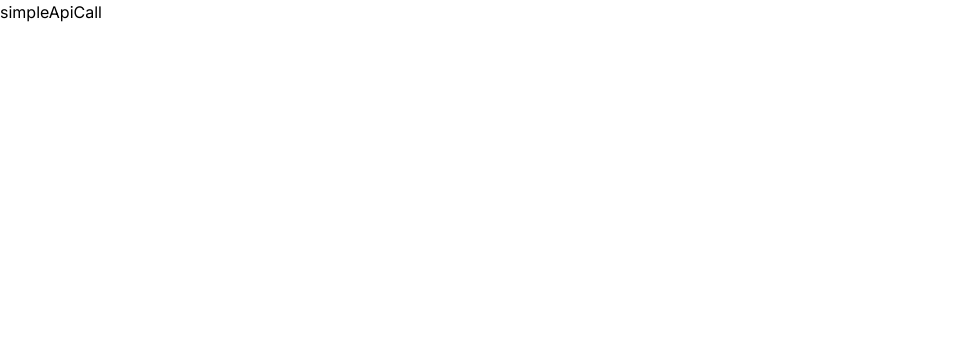
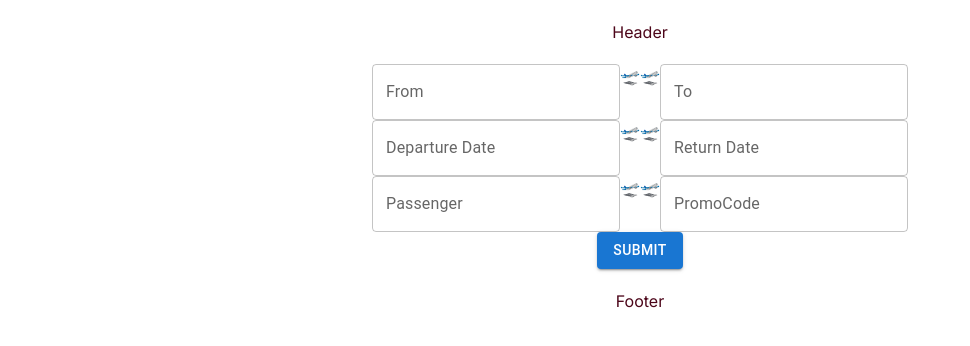
Before and after one commit to Viveksingh99/api-call, a Next.js app: page / in a window 1280 px wide. Shown: the top 346 px of the page, without its empty margins (0-970 px from the left). Built offline with nearby package versions, Linux system fonts and the light colour scheme; no server answers.

Commit message:
same changes

```diff
--- a/redux/slices/searchSlice.ts
+++ b/redux/slices/searchSlice.ts
@@ -1,6 +1,6 @@
-import { createSlice, createAsyncThunk } from "@reduxjs/toolkit";
-import axios from "axios";
-import { RootState } from "../store";
+import { createSlice, createAsyncThunk, PayloadAction } from '@reduxjs/toolkit';
+import axios from 'axios';
+import { RootState } from '../store';
 
 interface SearchState {
   searchResult: any;
@@ -14,57 +14,29 @@ const initialState: SearchState = {
   error: null,
 };
 
+// Define the type for the search parameters
+interface SearchParams {
+  ipAddress: string;
+  currencyCode: string;
+  searchCriteria: any;
+  qsParams: any[];
+  languageCode: string;
+  paxInfoId: number;
+  reservationType: number;
+  userAgent: string;
+  sid: string;
+  browserInfo: any;
+}
+
 export const searchFlights = createAsyncThunk(
-  "search/searchFlights",
-  async (_, { getState, rejectWithValue }) => {
+  'search/searchFlights',
+  async (searchParams: SearchParams, { getState, rejectWithValue }) => {
     const state = getState() as RootState;
     const token = state.auth.token;
 
     const requestBody = {
-      // token: null,
-      ipAddress: "103.248.173.61",
-      // currencyCode: "EUR",
-      searchCriteria: {
-        paxInfo: [
-          {
-            paxType: 1,
-            paxKey: "Adult1",
-          },
-        ],
-        journeyInfo: {
-          journeyType: 2,
-          routeInfo: [
-            { depCity: "EVN",
-               arrCity: "BRU",
-               travelDate: "2024-07-15"
-              },
-
-            { depCity: "BRU",
-               arrCity: "EVN",
-               travelDate: "2024-08-29"
-              },
-          ],
-        },
-        promoCode: "",
-      },
-      // qsParams: [
-      //   {
-      //     key: "clickId",
-      //     value: "your-value",
-      //   },
-      // ],
-      // languageCode: "en-GB",
-      // paxInfoId: 0,
-      // reservationType: 0,
-      // userAgent:
-      //   "Mozilla/5.0 (Windows NT 10.0; Win64; x64) AppleWebKit/537.36 (KHTML, like Gecko) Chrome/126.0.0.0 Safari/537.36",
-      // sid: "d1cbe9ffd2a22694545917e242fca686ae3e23696775287731c8757337b203a4",
-      browserInfo: {
-        // colorDepth: 24,
-        // timeZoneOffset: -330,
-        // screenHeight: 824,
-        // screenWidth: 1536,
-      },
+      ...searchParams,
+      token,
     };
 
     try {
@@ -73,20 +45,20 @@ export const searchFlights = createAsyncThunk(
         requestBody,
         {
           headers: {
-            "Content-Type": "application/json",
+            'Content-Type': 'application/json',
             Authorization: `Bearer ${token}`,
           },
         }
       );
       return response.data;
-    } catch (error: any) {
+    } catch (error:any) {
       return rejectWithValue(error.response.data);
     }
   }
 );
 
 const searchSlice = createSlice({
-  name: "search",
+  name: 'search',
   initialState,
   reducers: {},
   extraReducers: (builder) => {
@@ -95,11 +67,11 @@ const searchSlice = createSlice({
         state.loading = true;
         state.error = null;
       })
-      .addCase(searchFlights.fulfilled, (state, action) => {
+      .addCase(searchFlights.fulfilled, (state, action: PayloadAction<any>) => {
         state.searchResult = action.payload;
         state.loading = false;
       })
-      .addCase(searchFlights.rejected, (state, action) => {
+      .addCase(searchFlights.rejected, (state, action: PayloadAction<any>) => {
         state.loading = false;
         state.error = action.payload as string;
       });
--- a/src/app/layout.tsx
+++ b/src/app/layout.tsx
@@ -16,7 +16,11 @@ export default function RootLayout({
 }>) {
   return (
     <html lang="en">
-      <body className={inter.className}>{children}</body>
+      <body className={inter.className}>
+        <h1 className="text-center text-rose-950 py-5">Header</h1>
+        {children}
+        <h1 className="text-center text-rose-950 py-5">Footer</h1>
+      </body>
     </html>
   );
 }
--- a/src/app/page.tsx
+++ b/src/app/page.tsx
@@ -2,10 +2,12 @@
 import { Provider } from "react-redux";
 import store from "../../redux/store";
 import ApiCallWithReduxToolkit from "@/components/ApiCallWithReduxToolkit";
+import InputField from "@/components/InputField";
 
 export default function Home() {
   return (
     <Provider store={store}>
+      <InputField/>
       {/* <SimpleApiCall /> */}
       <ApiCallWithReduxToolkit />
     </Provider>
--- a/src/components/ApiCallWithReduxToolkit.tsx
+++ b/src/components/ApiCallWithReduxToolkit.tsx
@@ -24,22 +24,63 @@ const ApiCallWithReduxToolkit = () => {
     dispatch(fetchToken());
   }, [dispatch]);
 
-  useEffect(() => {
-    // Trigger searchFlights when token becomes available
-    if (token) {
-      dispatch(searchFlights());
-    }
-  }, [dispatch, token]);
-  console.log(token)
-console.log(searchResult)
+  // useEffect(() => {
+  //   // Trigger searchFlights when token becomes available
+  //   if (token) {
+  //     const searchParams = {
+  //       ipAddress: "103.248.173.61",
+  //       currencyCode: "EUR",
+  //       searchCriteria: {
+  //         paxInfo: [
+  //           {
+  //             paxType: 1,
+  //             paxKey: "Adult1",
+  //           },
+  //         ],
+  //         journeyInfo: {
+  //           journeyType: 2,
+  //           routeInfo: [
+  //             { depCity: "EVN", arrCity: "BRU", travelDate: "2024-07-15" },
+  //             { depCity: "BRU", arrCity: "EVN", travelDate: "2024-08-29" },
+  //           ],
+  //         },
+  //         promoCode: "",
+  //       },
+  //       qsParams: [
+  //         {
+  //           key: "clickId",
+  //           value: "your-value",
+  //         },
+  //       ],
+  //       languageCode: "en-GB",
+  //       paxInfoId: 0,
+  //       reservationType: 0,
+  //       userAgent:
+  //         "Mozilla/5.0 (Windows NT 10.0; Win64; x64) AppleWebKit/537.36 (KHTML, like Gecko) Chrome/126.0.0.0 Safari/537.36",
+  //       sid: "d1cbe9ffd2a22694545917e242fca686ae3e23696775287731c8757337b203a4",
+  //       browserInfo: {
+  //         colorDepth: 24,
+  //         timeZoneOffset: -330,
+  //         screenHeight: 824,
+  //         screenWidth: 1536,
+  //       },
+  //     };
+
+  //     dispatch(searchFlights(searchParams));
+  //   }
+  // }, [dispatch, token]);
+
   return (
     <>
-      <div>simpleApiCall</div>
-      {authLoading && <div>Fetching token...</div>}
-      {searchLoading && <div>Searching flights...</div>}
-      {authError && <div>Error fetching token: {authError}</div>}
-      {searchError && <div>Error searching flights: {searchError}</div>}
-      {searchResult && <div>Search Result: {JSON.stringify(searchResult)}</div>}
+      <div className="flex flex-wrap">
+        {authLoading && <div>Fetching token...</div>}
+        {searchLoading && <div>Searching flights...</div>}
+        {authError && <div>Error fetching token: {authError}</div>}
+        {searchError && <div>Error searching flights: {searchError}</div>}
+        {searchResult && (
+          <div>Search Result: {JSON.stringify(searchResult)}</div>
+        )}
+      </div>
     </>
   );
 };
--- /dev/null
+++ b/src/components/InputField.tsx
@@ -0,0 +1,142 @@
+import { TextField, Button } from "@mui/material";
+import React, { useState } from "react";
+import { useDispatch, useSelector } from "react-redux";
+import { searchFlights } from "../../redux/slices/searchSlice";
+import { RootState, AppDispatch } from "../../redux/store";
+
+function InputField() {
+  const [formData, setFormData] = useState({
+    from: '',
+    to: '',
+    departureDate: '',
+    returnDate: '',
+    passenger: '',
+    promoCode: ''
+  });
+
+  const dispatch = useDispatch<AppDispatch>();
+
+  const handleChange = (event:any) => {
+    const { id, value } = event.target;
+    setFormData(prevState => ({
+      ...prevState,
+      [id]: value
+    }));
+  };
+
+  const handleSubmit = (event:any) => {
+    event.preventDefault();
+
+    // Transform formData to the shape your searchFlights action expects
+    const searchParams = {
+      ipAddress: "103.248.173.61",
+      currencyCode: "EUR",
+      searchCriteria: {
+        paxInfo: [
+          {
+            paxType: 1,
+            paxKey: formData.passenger,
+          },
+        ],
+        journeyInfo: {
+          journeyType: 2,
+          routeInfo: [
+            { depCity: formData.from, arrCity: formData.to, travelDate: formData.departureDate },
+            { depCity: formData.to, arrCity: formData.from, travelDate: formData.returnDate },
+          ],
+        },
+        promoCode: formData.promoCode,
+      },
+      qsParams: [
+        {
+          key: "clickId",
+          value: "your-value",
+        },
+      ],
+      languageCode: "en-GB",
+      paxInfoId: 0,
+      reservationType: 0,
+      userAgent: "Mozilla/5.0 (Windows NT 10.0; Win64; x64) AppleWebKit/537.36 (KHTML, like Gecko) Chrome/126.0.0.0 Safari/537.36",
+      sid: "d1cbe9ffd2a22694545917e242fca686ae3e23696775287731c8757337b203a4",
+      browserInfo: {
+        colorDepth: 24,
+        timeZoneOffset: -330,
+        screenHeight: 824,
+        screenWidth: 1536,
+      },
+    };
+
+    dispatch(searchFlights(searchParams));
+  };
+
+  const { searchResult, loading, error } = useSelector((state: RootState) => state.search);
+
+  return (
+    <>
+      <form onSubmit={handleSubmit}>
+        <div className="text-center">
+          <TextField
+            id="from"
+            label="From"
+            type="search"
+            value={formData.from}
+            onChange={handleChange}
+          />
+          <span>🛫🛫</span>
+          <TextField
+            id="to"
+            label="To"
+            type="search"
+            value={formData.to}
+            onChange={handleChange}
+          />
+          <br />
+          <TextField
+            id="departureDate"
+            label="Departure Date"
+            type="search"
+            value={formData.departureDate}
+            onChange={handleChange}
+          />
+          🛫🛫
+          <TextField
+            id="returnDate"
+            label="Return Date"
+            type="search"
+            value={formData.returnDate}
+            onChange={handleChange}
+          />
+          <br/>
+          <TextField
+            id="passenger"
+            label="Passenger"
+            type="search"
+            value={formData.passenger}
+            onChange={handleChange}
+          />
+          🛫🛫
+          <TextField
+            id="promoCode"
+            label="PromoCode"
+            type="search"
+            value={formData.promoCode}
+            onChange={handleChange}
+          />
+          <br/>
+          <Button variant="contained" color="primary" type="submit">
+            Submit
+          </Button>
+        </div>
+      </form>
+      <div className="flex flex-wrap">
+        {loading && <div>Searching flights...</div>}
+        {error && <div>Error searching flights: {error}</div>}
+        {searchResult && (
+          <div>Search Result: {JSON.stringify(searchResult)}</div>
+        )}
+      </div>
+    </>
+  );
+}
+
+export default InputField;
```
Also changed, not shown: package.json (+8 -1 lines), 1 other file (tests, documents, lock files or other folders).
